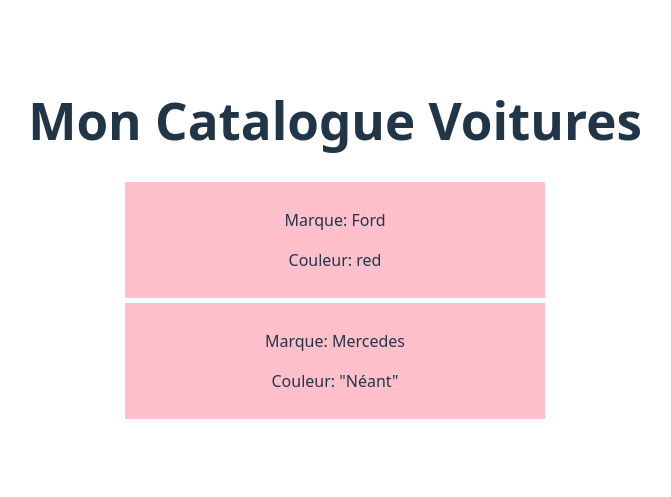
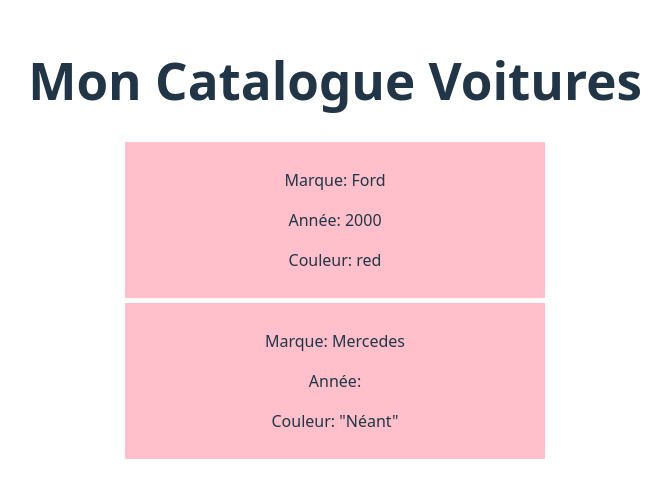
Before and after one commit to Julen37/coursREACT, a React (Vite) app in the folder my-app/: page / in a window 1280 px wide. Shown: the part 159-656 px from the top of the page, without its empty margins (305-976 px from the left). Built offline with nearby package versions, Linux system fonts and the light colour scheme.

Commit message:
ajout données year

```diff
--- a/my-app/src/components/Cars.jsx
+++ b/my-app/src/components/Cars.jsx
@@ -1,4 +1,4 @@
-const Car = ({color, children}) => {
+const Car = ({color, children, year}) => {
 
     const colorInfo = color ? <p>Couleur: {color}</p> : <p>Couleur: "Néant"</p>;
 
@@ -6,6 +6,7 @@
         return (
             <div style={ {backgroundColor: 'pink', width: '400px', padding: '10px', margin: '5px auto'} }>
                 <p>Marque: { children }</p>
+                <p>Année: { year }</p>
                 {colorInfo}
             </div>
         )
--- a/my-app/src/components/MyCars.jsx
+++ b/my-app/src/components/MyCars.jsx
@@ -8,7 +8,7 @@
             <div>
                 <h1>{this.props.title}</h1>
 
-                <Car color="red">Ford</Car>
+                <Car year={"2000"} color="red">Ford</Car>
                 <Car>Mercedes</Car>
                 <Car color="green"></Car>
             </div>
```
